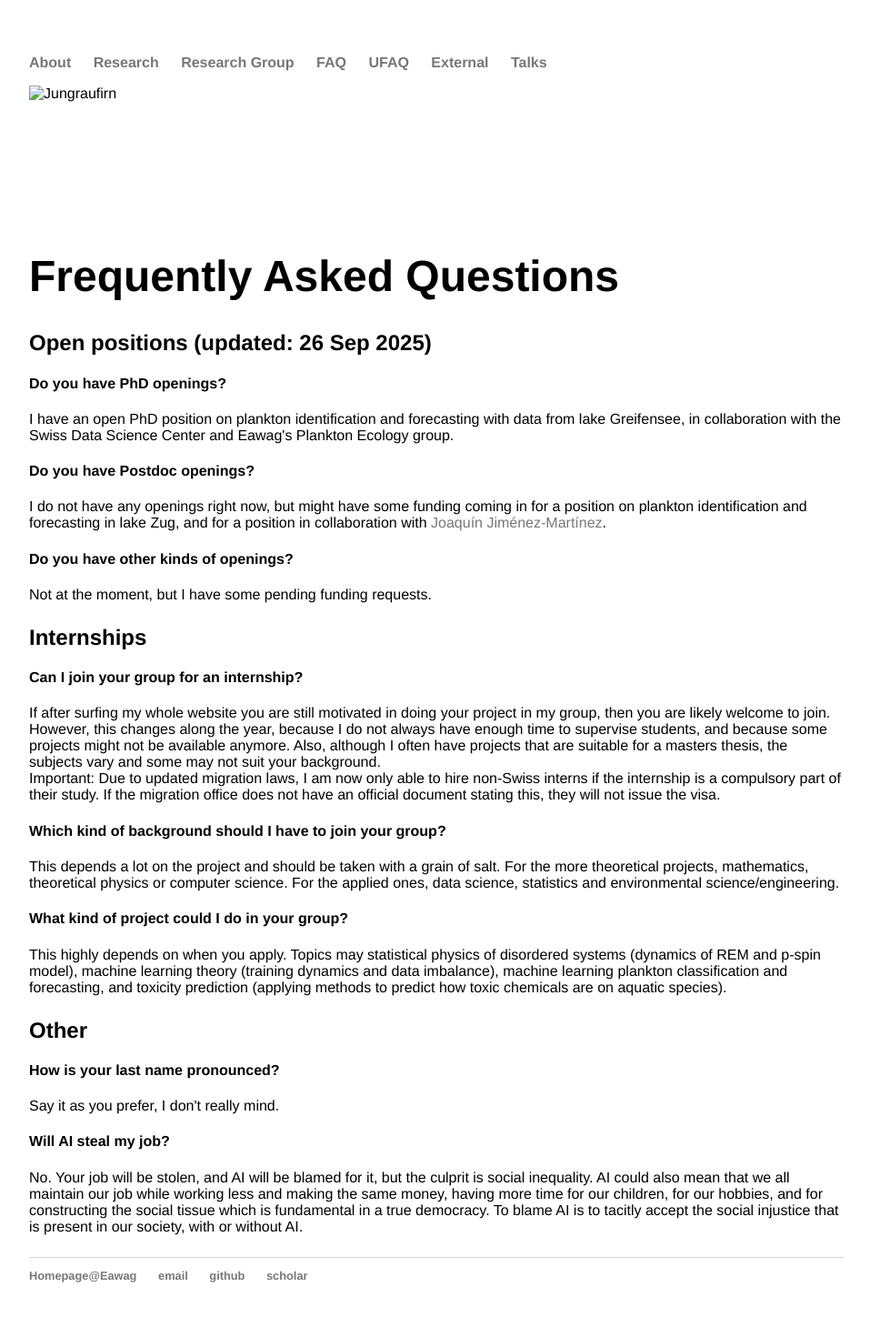
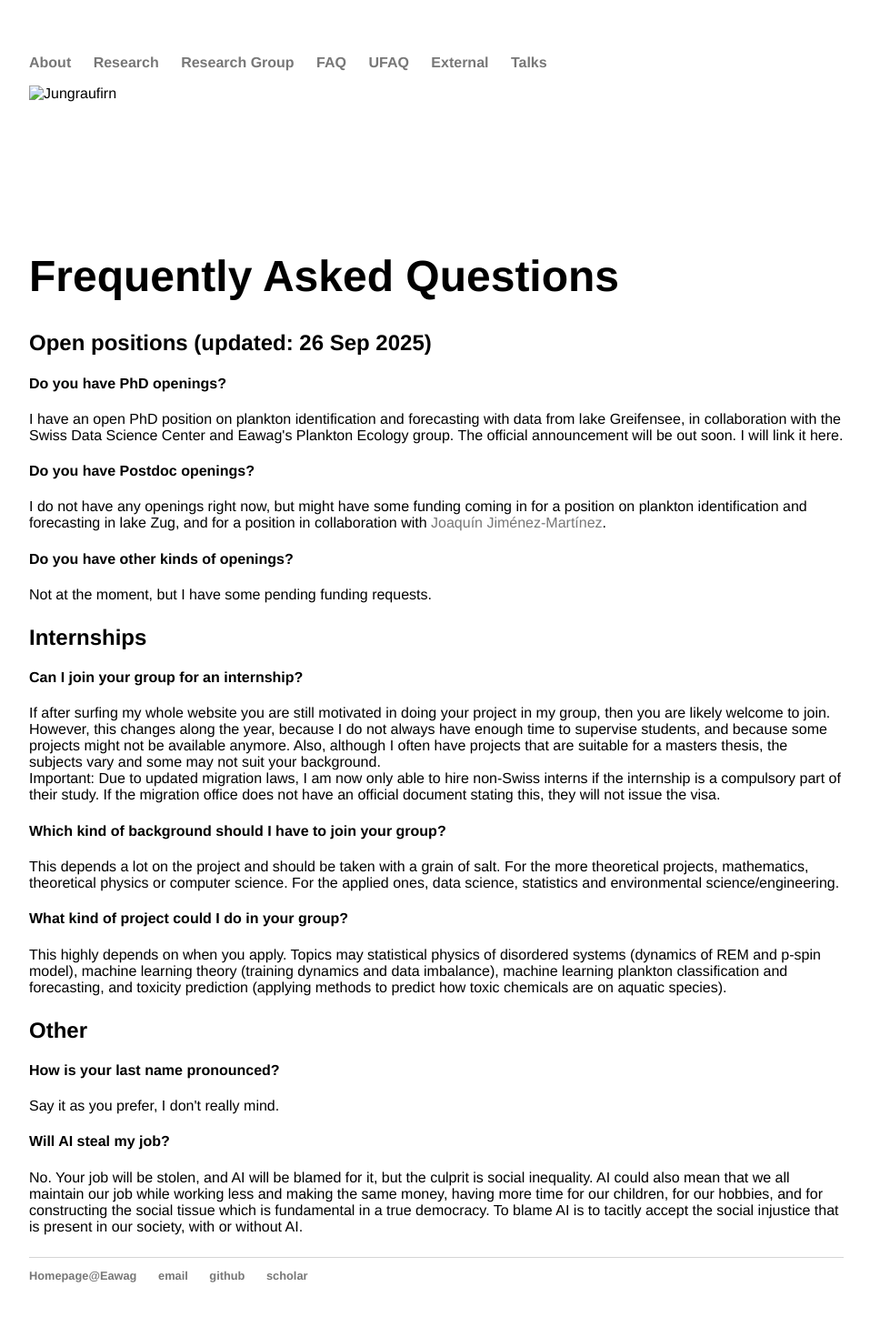
Before and after one commit to mbaityje/mbaityje.github.io, a Jekyll site: the page built from faq/index.html, in a window 1280 px wide. Shown: the whole page at 91% size, without its empty margins (160-1117 px from the left). Built offline with Jekyll 4.4.1, drawn with Linux system fonts in a browser that asks for light colours.

Commit message:
Update PhD announcement

```diff
--- a/faq/index.html
+++ b/faq/index.html
@@ -10,7 +10,7 @@ title: FAQ
 	<p class="content">
 
 		<h4>Do you have PhD openings?</h4>
-		I have an open PhD position on plankton identification and forecasting with data from lake Greifensee, in collaboration with the Swiss Data Science Center and Eawag's Plankton Ecology group.
+		I have an open PhD position on plankton identification and forecasting with data from lake Greifensee, in collaboration with the Swiss Data Science Center and Eawag's Plankton Ecology group. The official announcement will be out soon. I will link it here.
 
 		<h4>Do you have Postdoc openings?</h4>
 		I do not have any openings right now, but might have some funding coming in for a position on plankton identification and forecasting in lake Zug, and for a position in collaboration with <a href="https://www.sepgroup.ethz.ch/joaquin-jimenez-martinez/"> Joaquín Jiménez-Martínez</a>.
```
